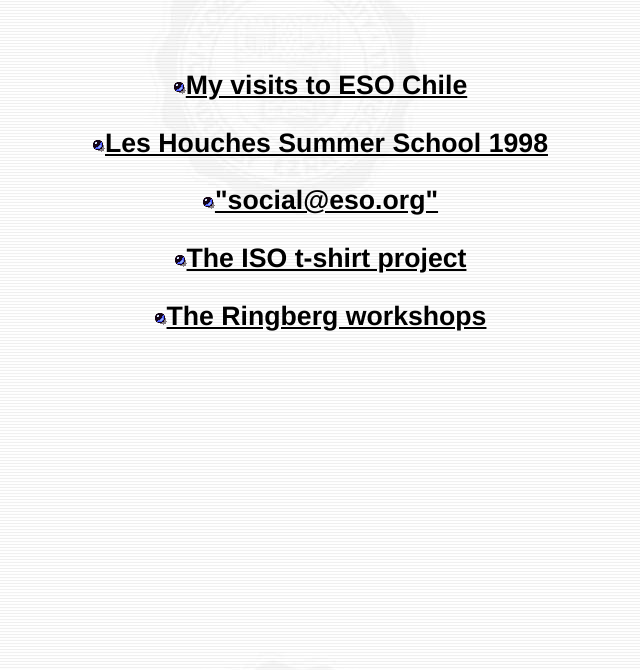
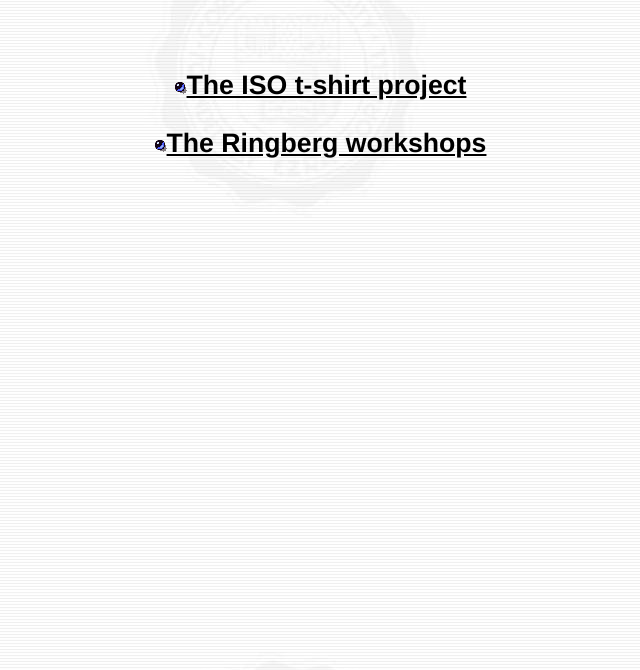
Before and after one commit to hwwspoon/hwwspoon.github.io, a plain HTML site: page personal.html in a window 1280 px wide. Shown: the part 130-800 px from the top of the page, without its empty margins (320-960 px from the left). Drawn offline with Linux system fonts and the light colour scheme.

Commit message:
Update personal.html

```diff
--- a/personal.html
+++ b/personal.html
@@ -17,12 +17,6 @@
 
 <BR><BR>
 
-<H3><IMG SRC="./pics/gemblue.gif" ALIGN=BOTTOM><A HREF="chile.html">My visits to ESO Chile</A></H3>
-
-<H3><IMG SRC="./pics/gemblue.gif" ALIGN=BOTTOM><A HREF="leshouches.html">Les Houches Summer School 1998</A></H3>
-
-<H3><IMG SRC="./pics/gemblue.gif" ALIGN=BOTTOM><A HREF="social.html">"social@eso.org"</H3></A>
-
 <H3><IMG SRC="./pics/gemblue.gif" ALIGN=BOTTOM><A HREF="isotshirt.html">The ISO t-shirt project</H3></A>
 
 <H3><IMG SRC="./pics/gemblue.gif" ALIGN=BOTTOM><A HREF="ringberg.html">The Ringberg workshops</H3></A>
```
